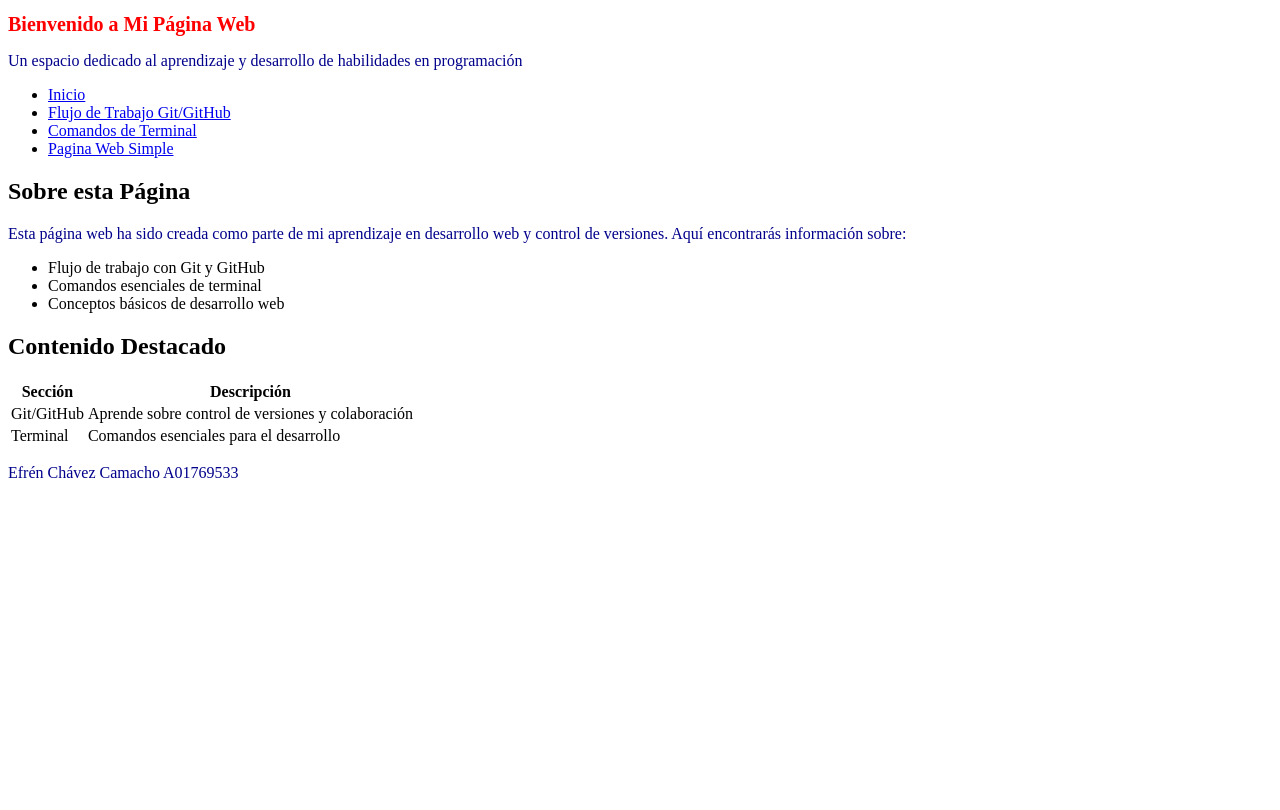
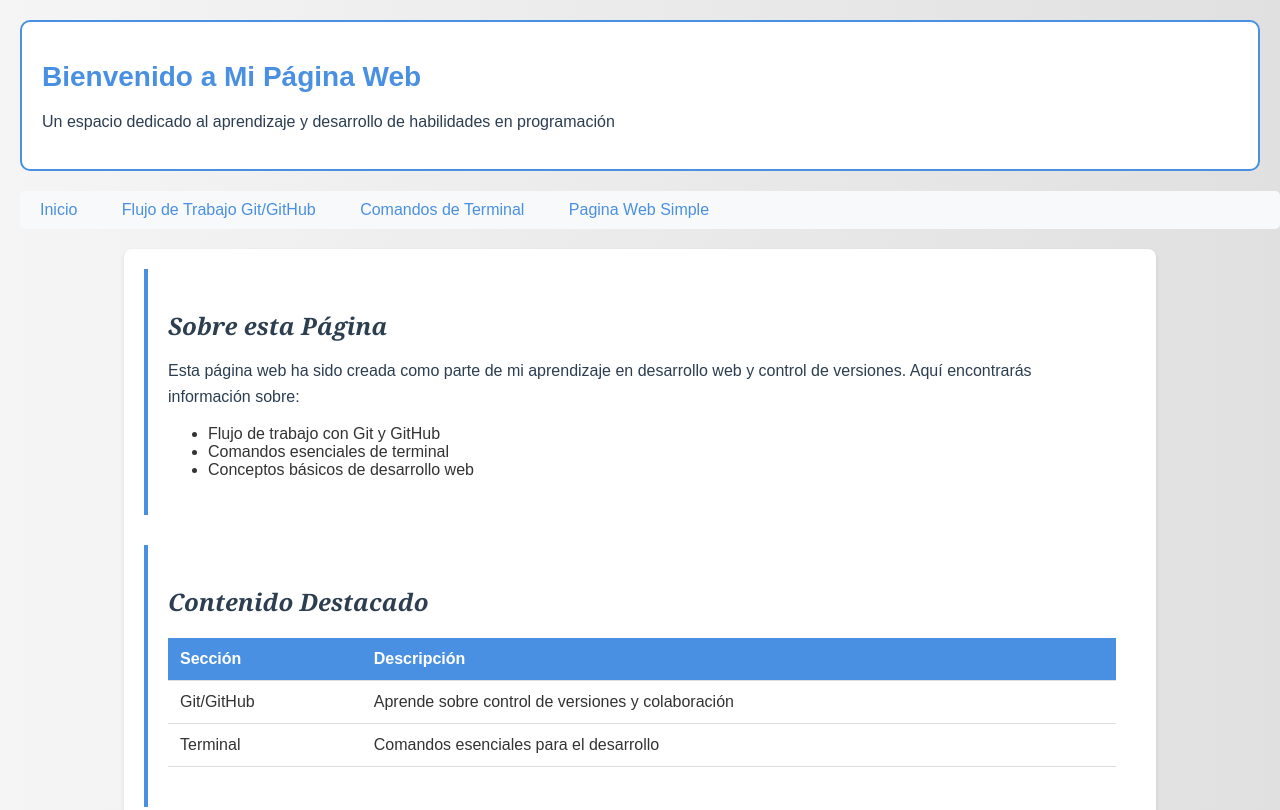
Before and after one commit to Exfrenn/Tareas-Web, a plain HTML site: page index.html in a window 1280 px wide. Shown: the top 810 px of the page. Drawn offline with Linux system fonts and the light colour scheme.

Commit message:
Moddified the css page

```diff
--- /dev/null
+++ b/Webp-Simple/Style.css
@@ -0,0 +1,46 @@
+body{
+    background-color: darkred;
+
+    height: 100vh;
+
+    margin: 0;
+}
+
+div{
+    border: 2px solid whitesmoke;
+    background-color: darkred;
+
+
+    color: whitesmoke;
+
+    padding: 10px;
+}
+
+#GridContainer{
+    display: grid;
+
+    height: 100%;
+
+    grid-template-rows: 1fr 2fr 1fr 1fr 1fr;
+    grid-template-columns: 1fr 1fr 1fr;
+
+    grid-gap: 10px;
+
+
+    grid-template-areas: "header header _";
+    /*
+    grid-template-areas: "_ main _";
+    grid-template-areas: "_ main _";
+    grid-template-areas: "_ main _";
+    */
+
+}
+
+#GridItem1{
+    grid-area: header;
+}
+
+#GridItem2{
+    grid-row: 2 / span 3;
+    grid-column: 2;
+}
--- a/context.css
+++ b/context.css
@@ -1,13 +1,121 @@
-h1{
-    color: red;
-    font-size: 20px;
+/* Estilos generales */
+body {
+    font-family: 'Arial', sans-serif;
+    margin: 0;
+    padding: 20px;
+    background-image: linear-gradient(to right, #f5f5f5, #e0e0e0);
+    color: #333;
 }
 
-p{
-    color:darkblue;
+/* Estilos del encabezado */
+header {
+    border: 2px solid #4a90e2;
+    border-radius: 10px;
+    padding: 20px;
+    margin-bottom: 20px;
+    background-color: white;
+    overflow: hidden;
 }
 
-#Segundo{
-    color:green;
-    font-family: "Courier New", Courier, monospace;
+h1 {
+    color: #4a90e2;
+    font-size: 28px;
+    font-weight: bold;
+    margin-bottom: 10px;
 }
+
+/* Estilos de navegación */
+nav {
+    width: 100%;
+    height: auto;
+    margin: 20px 0;
+    padding: 10px;
+    background-color: #f8f9fa;
+    border-radius: 5px;
+}
+
+nav ul {
+    list-style: none;
+    padding: 0;
+    margin: 0;
+}
+
+nav li {
+    display: inline-block;
+    margin-right: 20px;
+}
+
+nav a {
+    text-decoration: none;
+    color: #4a90e2;
+    font-weight: 500;
+    padding: 5px 10px;
+    border-bottom: 2px solid transparent;
+}
+
+nav a:hover {
+    border-bottom: 2px solid #4a90e2;
+}
+
+/* Estilos del contenido principal */
+main {
+    width: 80%;
+    margin: 0 auto;
+    padding: 20px;
+    background-color: white;
+    border-radius: 8px;
+    box-shadow: 0 2px 4px rgba(0,0,0,0.1);
+}
+
+section {
+    margin-bottom: 30px;
+    padding: 20px;
+    border-left: 4px solid #4a90e2;
+}
+
+h2 {
+    color: #2c3e50;
+    font-family: 'Georgia', serif;
+    font-style: italic;
+    margin-bottom: 15px;
+}
+
+p {
+    color: #2c3e50;
+    line-height: 1.6;
+    margin-bottom: 15px;
+}
+
+/* Estilos de la tabla */
+table {
+    width: 100%;
+    border-collapse: collapse;
+    margin: 20px 0;
+    overflow: hidden;
+}
+
+th, td {
+    padding: 12px;
+    text-align: left;
+    border-bottom: 1px solid #ddd;
+}
+
+th {
+    background-color: #4a90e2;
+    color: white;
+    font-weight: bold;
+}
+
+tr:hover {
+    background-color: #f5f5f5;
+}
+
+/* Estilos del pie de página */
+footer {
+    text-align: center;
+    padding: 20px;
+    margin-top: 30px;
+    border-top: 1px solid #ddd;
+    font-style: italic;
+    color: #666;
+}
```
Also changed, not shown: Webp-Simple/gridwebp.html (added, +26 -0 lines).
